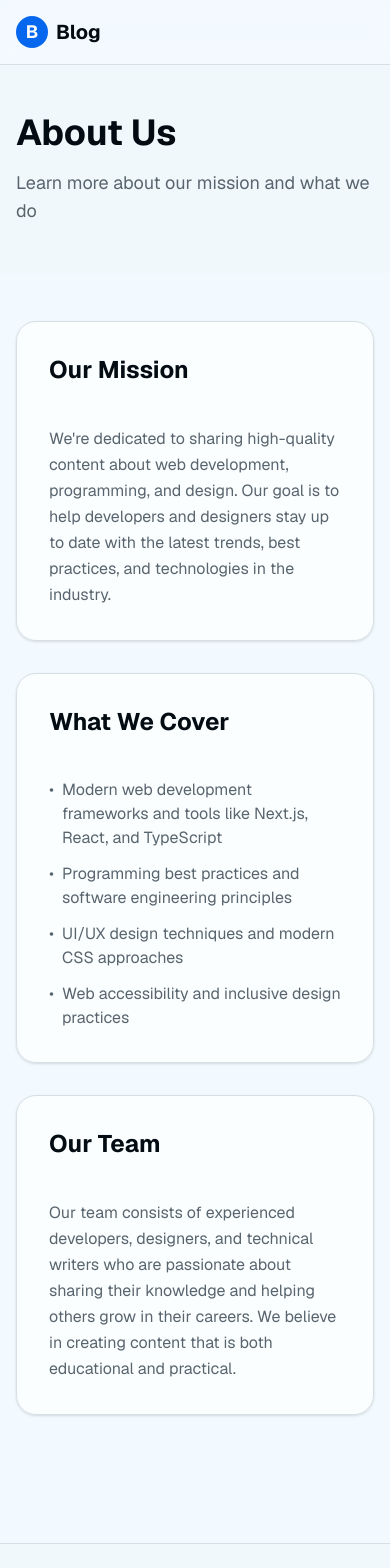
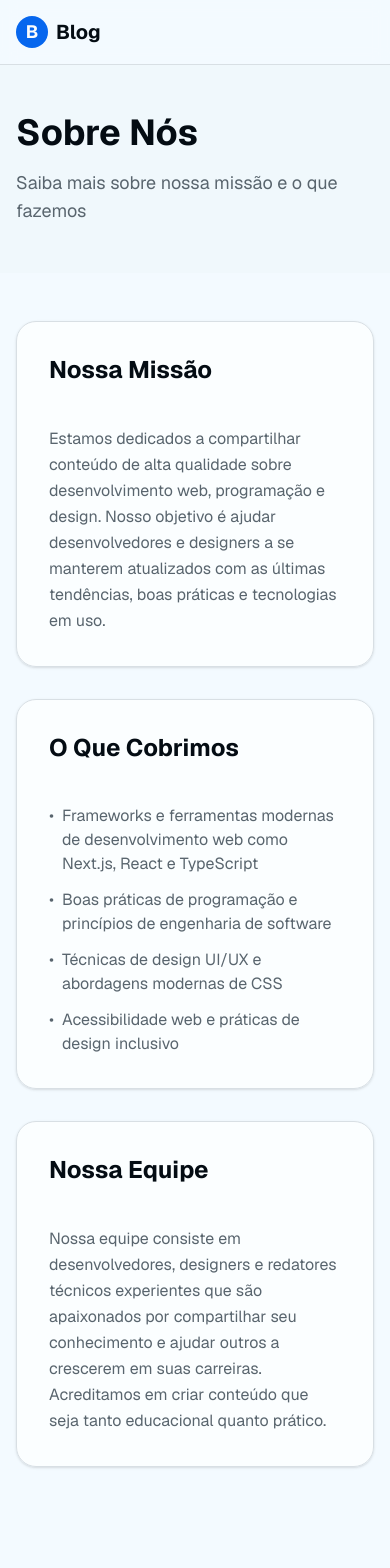
Before and after one commit to pedrodecarliramos/project-structure, a Next.js app: page /about in a window 390 px wide. Shown: the top 1568 px of the page. Built offline with nearby package versions, Linux system fonts and the light colour scheme.

Commit message:
tradução :)

```diff
--- a/app/about/page.tsx
+++ b/app/about/page.tsx
@@ -15,8 +15,8 @@ export default function AboutPage() {
       <main className="flex-1">
         <section className="py-12 bg-muted/30">
           <div className="container mx-auto px-4">
-            <h1 className="text-4xl md:text-5xl font-bold mb-4">About Us</h1>
-            <p className="text-lg text-muted-foreground">Learn more about our mission and what we do</p>
+            <h1 className="text-4xl md:text-5xl font-bold mb-4">Sobre Nós</h1>
+            <p className="text-lg text-muted-foreground">Saiba mais sobre nossa missão e o que fazemos</p>
           </div>
         </section>
 
@@ -24,42 +24,42 @@ export default function AboutPage() {
           <div className="container mx-auto px-4">
             <div className="max-w-3xl mx-auto space-y-8">
               <Card className="p-8">
-                <h2 className="text-2xl font-bold mb-4">Our Mission</h2>
+                <h2 className="text-2xl font-bold mb-4">Nossa Missão</h2>
                 <p className="text-muted-foreground leading-relaxed">
-                  We're dedicated to sharing high-quality content about web development, programming, and design. Our
-                  goal is to help developers and designers stay up to date with the latest trends, best practices, and
-                  technologies in the industry.
+                  Estamos dedicados a compartilhar conteúdo de alta qualidade sobre desenvolvimento web, programação e design. Nosso
+                  objetivo é ajudar desenvolvedores e designers a se manterem atualizados com as últimas tendências, boas práticas e
+                  tecnologias em uso.
                 </p>
               </Card>
 
               <Card className="p-8">
-                <h2 className="text-2xl font-bold mb-4">What We Cover</h2>
+                <h2 className="text-2xl font-bold mb-4">O Que Cobrimos</h2>
                 <ul className="space-y-3 text-muted-foreground">
                   <li className="flex items-start">
                     <span className="mr-2">•</span>
-                    <span>Modern web development frameworks and tools like Next.js, React, and TypeScript</span>
+                    <span>Frameworks e ferramentas modernas de desenvolvimento web como Next.js, React e TypeScript</span>
                   </li>
                   <li className="flex items-start">
                     <span className="mr-2">•</span>
-                    <span>Programming best practices and software engineering principles</span>
+                    <span>Boas práticas de programação e princípios de engenharia de software</span>
                   </li>
                   <li className="flex items-start">
                     <span className="mr-2">•</span>
-                    <span>UI/UX design techniques and modern CSS approaches</span>
+                    <span>Técnicas de design UI/UX e abordagens modernas de CSS</span>
                   </li>
                   <li className="flex items-start">
                     <span className="mr-2">•</span>
-                    <span>Web accessibility and inclusive design practices</span>
+                    <span>Acessibilidade web e práticas de design inclusivo</span>
                   </li>
                 </ul>
               </Card>
 
               <Card className="p-8">
-                <h2 className="text-2xl font-bold mb-4">Our Team</h2>
+                <h2 className="text-2xl font-bold mb-4">Nossa Equipe</h2>
                 <p className="text-muted-foreground leading-relaxed">
-                  Our team consists of experienced developers, designers, and technical writers who are passionate about
-                  sharing their knowledge and helping others grow in their careers. We believe in creating content that
-                  is both educational and practical.
+                  Nossa equipe consiste em desenvolvedores, designers e redatores técnicos experientes que são apaixonados por
+                  compartilhar seu conhecimento e ajudar outros a crescerem em suas carreiras. Acreditamos em criar conteúdo que
+                  seja tanto educacional quanto prático.
                 </p>
               </Card>
             </div>
--- a/app/admin/preview/[slug]/page.tsx
+++ b/app/admin/preview/[slug]/page.tsx
@@ -50,11 +50,11 @@ export default async function AdminPreviewPage({ params }: { params: Promise<{ s
         <Eye className="h-4 w-4" />
         <AlertDescription className="flex items-center justify-between">
           <span>
-            You are viewing this post in <strong>preview mode</strong>
+            Você está visualizando este post em <strong>modo de pré-visualização</strong>
           </span>
           <div className="flex gap-2">
             <Button variant="outline" size="sm" asChild>
-              <Link href="/admin">Back to Dashboard</Link>
+              <Link href="/admin">Voltar ao Painel</Link>
             </Button>
             <Button size="sm" asChild>
               <Link href={`/posts/${post.slug}`}>View Live</Link>
@@ -72,7 +72,7 @@ export default async function AdminPreviewPage({ params }: { params: Promise<{ s
                 <Button variant="ghost" size="sm" asChild className="mb-6">
                   <Link href="/admin">
                     <ArrowLeft className="mr-2 h-4 w-4" />
-                    Back to Admin
+                    Voltar ao Admin
                   </Link>
                 </Button>
 
@@ -203,9 +203,9 @@ export default async function AdminPreviewPage({ params }: { params: Promise<{ s
                     className="rounded-full"
                   />
                   <div>
-                    <h3 className="text-xl font-bold mb-2">About {post.author.name}</h3>
+                    <h3 className="text-xl font-bold mb-2">Sobre {post.author.name}</h3>
                     <p className="text-muted-foreground">
-                      A passionate writer and developer sharing insights about web development, programming, and design.
+                      Um escritor e desenvolvedor apaixonado por compartilhar insights sobre desenvolvimento web, programação e design.
                     </p>
                   </div>
                 </div>
```
